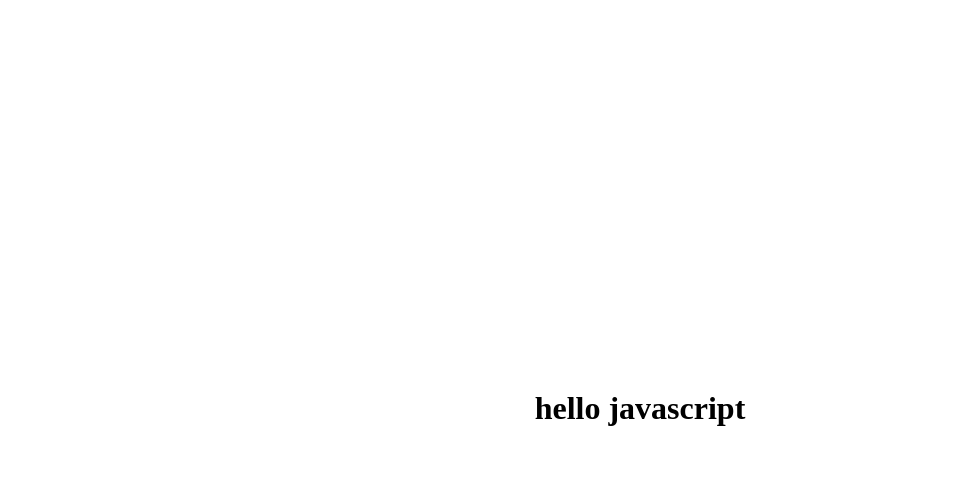
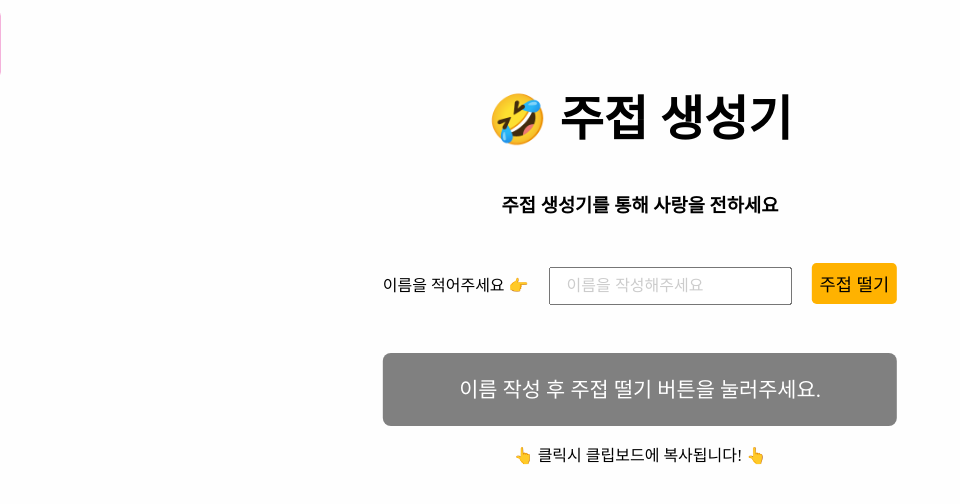
Before and after one commit to Bambiru/core_javascript, a website: page client/index.html in a window 1280 px wide. Shown: the whole page, without its empty margins (0-960 px from the left). Drawn offline with Linux system fonts and the light colour scheme.

Commit message:
[modif] lib 폴더 수정

```diff
--- a/client/index.html
+++ b/client/index.html
@@ -9,9 +9,31 @@
     <script src="./main.js"></script>
   </head>
   <body>
-    <h1>
-      <span>hello</span>
-      <span>javascript</span>
-    </h1>
+    <div class="alert alert-error">제대로 된 이름을 입력해주세요 !</div>
+    <div class="alert alert-success">클립보드에 복사 되었습니다 !</div>
+
+    <div class="container">
+      <h2>🤣 주접 생성기</h2>
+      <h3>주접 생성기를 통해 사랑을 전하세요</h3>
+
+      <form>
+        <label for="nameField"
+          >이름을 적어주세요 <span class="icon">👉</span></label
+        >
+        <input
+          type="text"
+          name=""
+          id="nameField"
+          placeholder="이름을 작성해주세요"
+          value=""
+        />
+        <input type="submit" value="주접 떨기" id="submit" />
+
+        <!-- 버튼 태그 레이어 -->
+        <div class="result">이름 작성 후 주접 떨기 버튼을 눌러주세요.</div>
+
+        <span class="notice"> 👆 클릭시 클립보드에 복사됩니다! 👆</span>
+      </form>
+    </div>
   </body>
 </html>
--- a/client/lib/error/index.js
+++ b/client/lib/error/index.js
@@ -4,3 +4,4 @@
 
 export * from './refError.js'
 export * from './typeError.js'
+export * from './syntaxError.js'
--- /dev/null
+++ b/client/lib/error/syntaxError.js
@@ -0,0 +1,6 @@
+
+
+
+export function syntaxError(message){
+  throw new SyntaxError(message)
+}
--- a/client/lib/math/getRandom.js
+++ b/client/lib/math/getRandom.js
@@ -1,5 +1,6 @@
 
 
-export function  getRandom(){
 
+export function getRandom(n){
+  return Math.floor(Math.random() * n);
 }
--- a/client/lib/math/index.js
+++ b/client/lib/math/index.js
@@ -4,5 +4,7 @@
 
 
 
+export * from './toDeg.js'
+export * from './toRadian.js'
 export * from './getRandom.js'
-export * from './toDeg.js'
+export * from './getRandomMinMax.js'
--- /dev/null
+++ b/client/lib/math/toRadian.js
@@ -0,0 +1,5 @@
+
+
+export function toRadian(degree){
+  return (degree * Math.PI) / 180
+}
--- a/client/style.css
+++ b/client/style.css
@@ -4,3 +4,121 @@ body {
   align-items: center;
   height: 100vh;
 }
+body {
+  background: #fefefe;
+}
+
+.container {
+  position: absolute;
+  left: 50%;
+  transform: translateX(-50%);
+  top: 5vh;
+  text-align: center;
+  min-width: 350px;
+}
+
+h2 {
+  font-size: 3rem;
+}
+
+form {
+  position: relative;
+}
+
+input[type='text'] {
+  font-size: 1rem;
+  padding: 0.5rem 1rem;
+  margin: 2rem 1rem 3rem 1rem;
+}
+
+input[type='text']::placeholder {
+  color: rgb(204, 204, 204);
+}
+
+input[type='submit'] {
+  font-size: 1.1rem;
+  padding: 0.5rem;
+  cursor: pointer;
+  background: hsl(42, 100%, 50%);
+  border: none;
+  border-radius: 0.3rem;
+}
+
+.result {
+  max-width: 90vw;
+  padding: 1.3rem;
+  font-size: 1.3rem;
+  background: gray;
+  color: white;
+  border-radius: 0.5rem;
+  /* white-space: nowrap; */
+  margin-bottom: 1rem;
+  cursor: pointer;
+  overflow: hidden;
+  transition: background 0.3s;
+  line-height: 1.5;
+}
+
+.result:hover {
+  background: rgb(77, 77, 77);
+}
+
+.alert {
+  padding: 2rem;
+
+  position: fixed;
+  font-weight: bold;
+  color: white;
+  transition: all 0.3s;
+}
+
+.alert-success {
+  border-radius: 1rem 0 0 1rem;
+  background: rgb(0, 219, 230);
+  color: black;
+  right: 0;
+  top: 0;
+  transform: translateX(100%);
+}
+
+.alert-error {
+  border-radius: 0 1rem 1rem 0;
+  background: rgb(222, 0, 137);
+  left: 0;
+  top: 0;
+  transform: translateX(-100%);
+}
+
+.alert.is-active {
+  transform: translateX(0);
+}
+
+.shake {
+  animation: shake 0.82s cubic-bezier(0.36, 0.07, 0.19, 0.97) both;
+  transform: translate3d(0, 0, 0);
+  backface-visibility: hidden;
+  perspective: 1000px;
+}
+
+@keyframes shake {
+  10%,
+  90% {
+    transform: translate3d(-1px, 0, 0);
+  }
+
+  20%,
+  80% {
+    transform: translate3d(2px, 0, 0);
+  }
+
+  30%,
+  50%,
+  70% {
+    transform: translate3d(-4px, 0, 0);
+  }
+
+  40%,
+  60% {
+    transform: translate3d(4px, 0, 0);
+  }
+}
```
Also changed, not shown: client/lib/math/getRandomMinMax.js (added, +9 -0 lines), client/lib/math/toDeg.js (+2 -6 lines).
